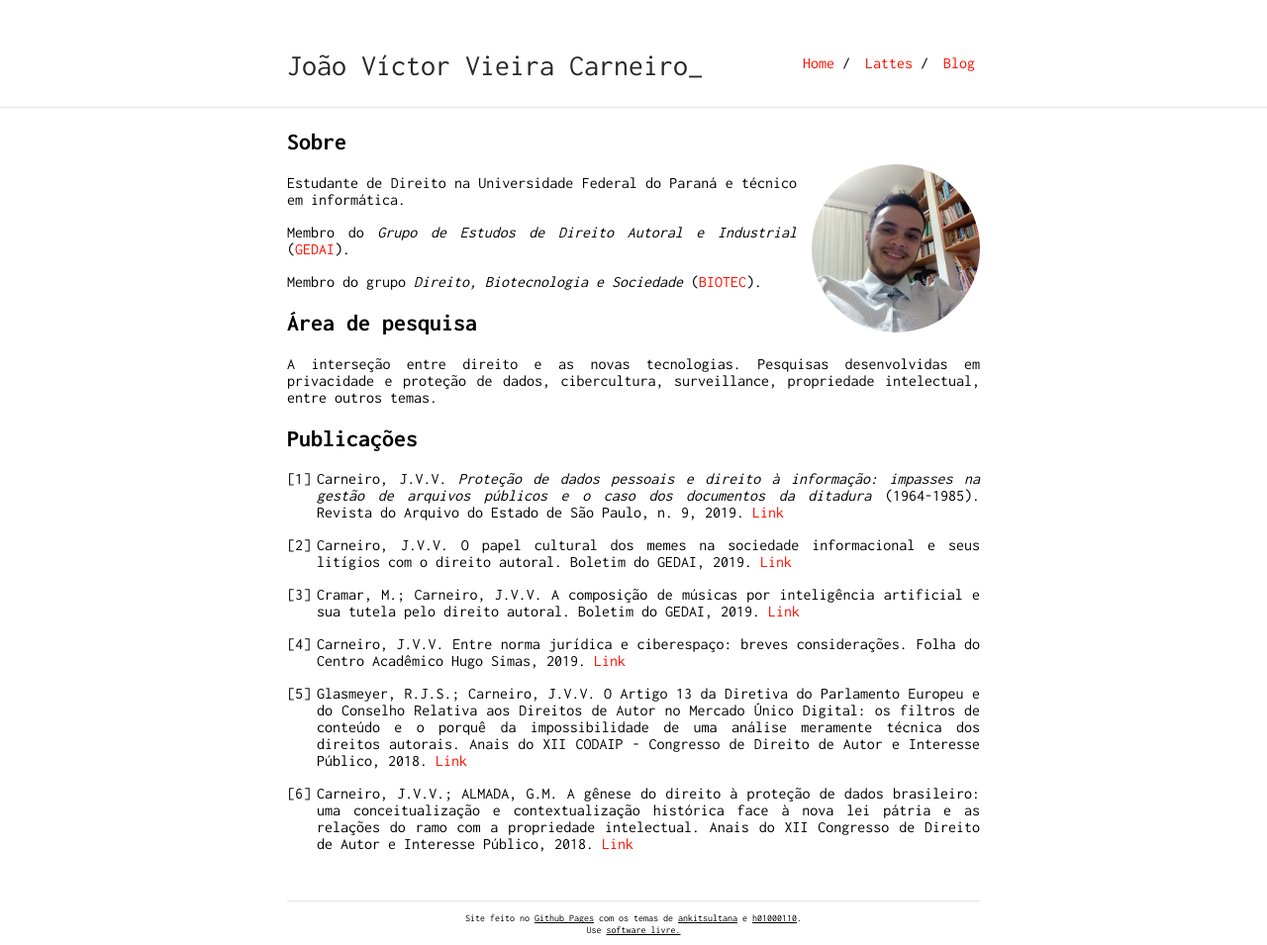
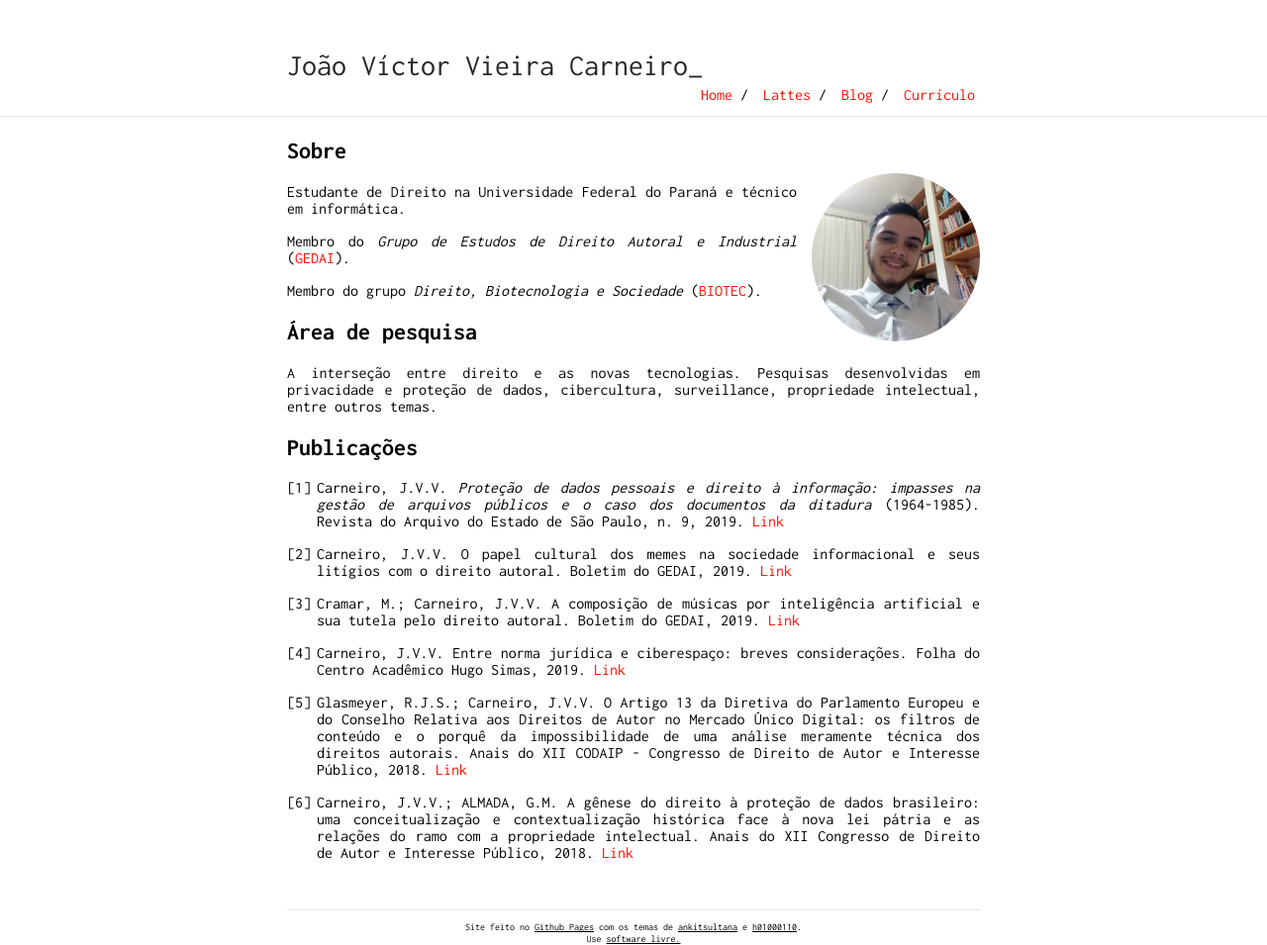
Before and after one commit to joaovvcarneiro/joaovvcarneiro.github.io, a Jekyll site: the page built from index.md, in a window 1280 px wide. Shown: the whole page at 99% size. Built offline with Jekyll 4.4.1, drawn with Linux system fonts in a browser that asks for light colours.

Commit message:
Update _config.yml

```diff
--- a/_config.yml
+++ b/_config.yml
@@ -36,3 +36,5 @@ nav:
    link: "http://lattes.cnpq.br/6985257758397140"
  - name: "Blog"
    link: "/blog/"
+ - name: "Currículo"
+   link: "/assets/curriculo.pdf"
```
